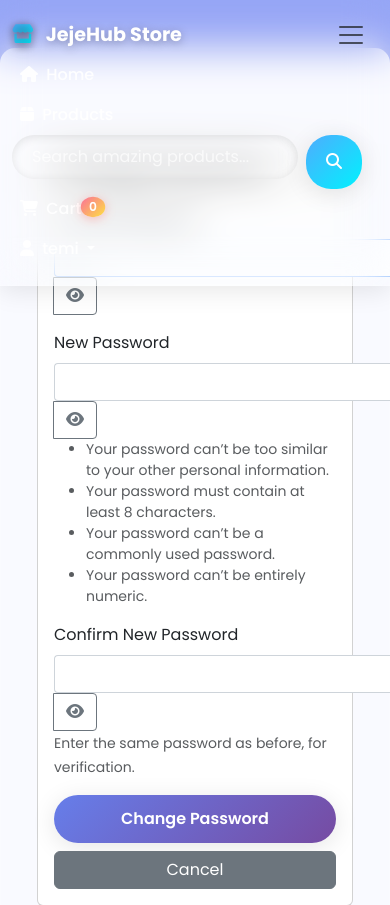
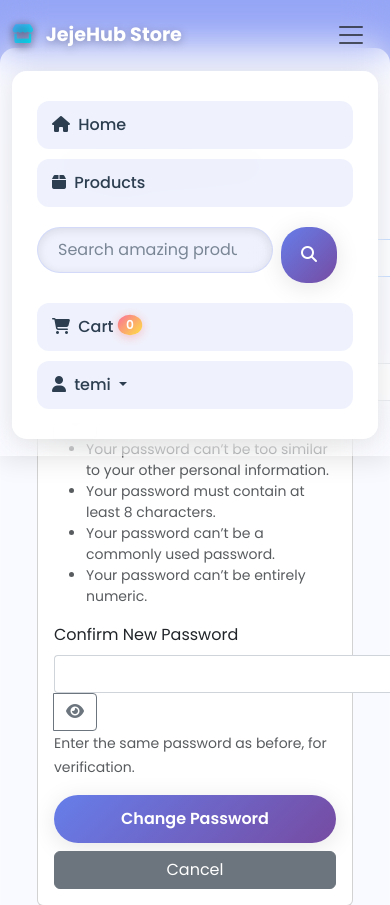
Before and after one commit to Temi901/Ecommerce, a Django app: page /password-change/ in a window 390 px wide, after a click that opens the changed part. Shown: the top 905 px of the page. Run offline with Django 5.2, Linux system fonts and the light colour scheme; a user stored in the database is signed in; some libraries are stand-ins or nearby versions.

Commit message:
Enhanced mobile navigation with background styling

```diff
--- a/shop/templates/base.html
+++ b/shop/templates/base.html
@@ -296,6 +296,83 @@
                 padding: 1rem;
             }
         }
+          /* Mobile Navigation Enhancement */
+    @media (max-width: 991px) {
+        .navbar-collapse {
+            background: rgba(255, 255, 255, 0.95);
+            backdrop-filter: blur(20px);
+            border-radius: var(--border-radius);
+            margin-top: 1rem;
+            padding: 1.5rem;
+            box-shadow: var(--shadow-soft);
+            border: 1px solid rgba(255, 255, 255, 0.3);
+        }
+
+        .nav-link {
+            color: #2c3e50 !important;
+            padding: 12px 15px;
+            margin: 5px 0;
+            border-radius: 12px;
+            background: rgba(102, 126, 234, 0.1);
+            transition: all 0.3s ease;
+        }
+
+        .nav-link:hover {
+            background: var(--primary-gradient);
+            color: #fff !important;
+            transform: translateX(5px);
+        }
+
+        .nav-link::before {
+            display: none;
+        }
+
+        .dropdown-menu {
+            background: rgba(255, 255, 255, 0.98);
+            border: none;
+            box-shadow: none;
+            margin-left: 1rem;
+        }
+
+        .dropdown-item {
+            color: #2c3e50;
+            padding: 10px 15px;
+            margin: 3px 0;
+            border-radius: 8px;
+        }
+
+        .dropdown-item:hover {
+            background: var(--accent-gradient);
+        }
+
+        .search-container {
+            margin: 15px 0;
+        }
+
+        .form-control {
+            background: rgba(102, 126, 234, 0.1);
+            color: #2c3e50;
+            border: 1px solid rgba(102, 126, 234, 0.2);
+        }
+
+        .form-control::placeholder {
+            color: rgba(44, 62, 80, 0.6);
+        }
+
+        .form-control:focus {
+            background: rgba(102, 126, 234, 0.15);
+            color: #2c3e50;
+        }
+
+        .btn-search {
+            background: var(--primary-gradient);
+        }
+
+        .cart-badge {
+            position: relative;
+            margin-left: 5px;
+        }
+    }
 
         /* Scroll animations */
         .fade-in-up {
```
